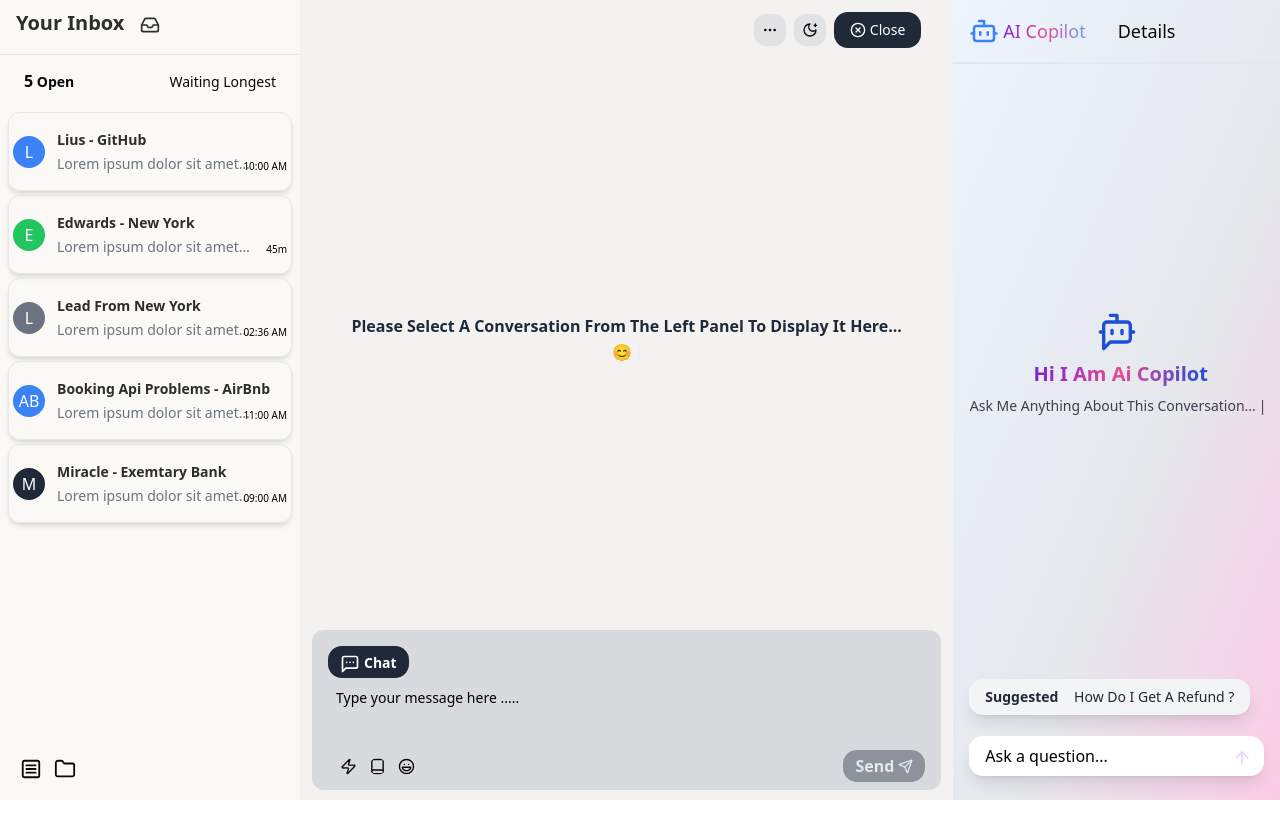
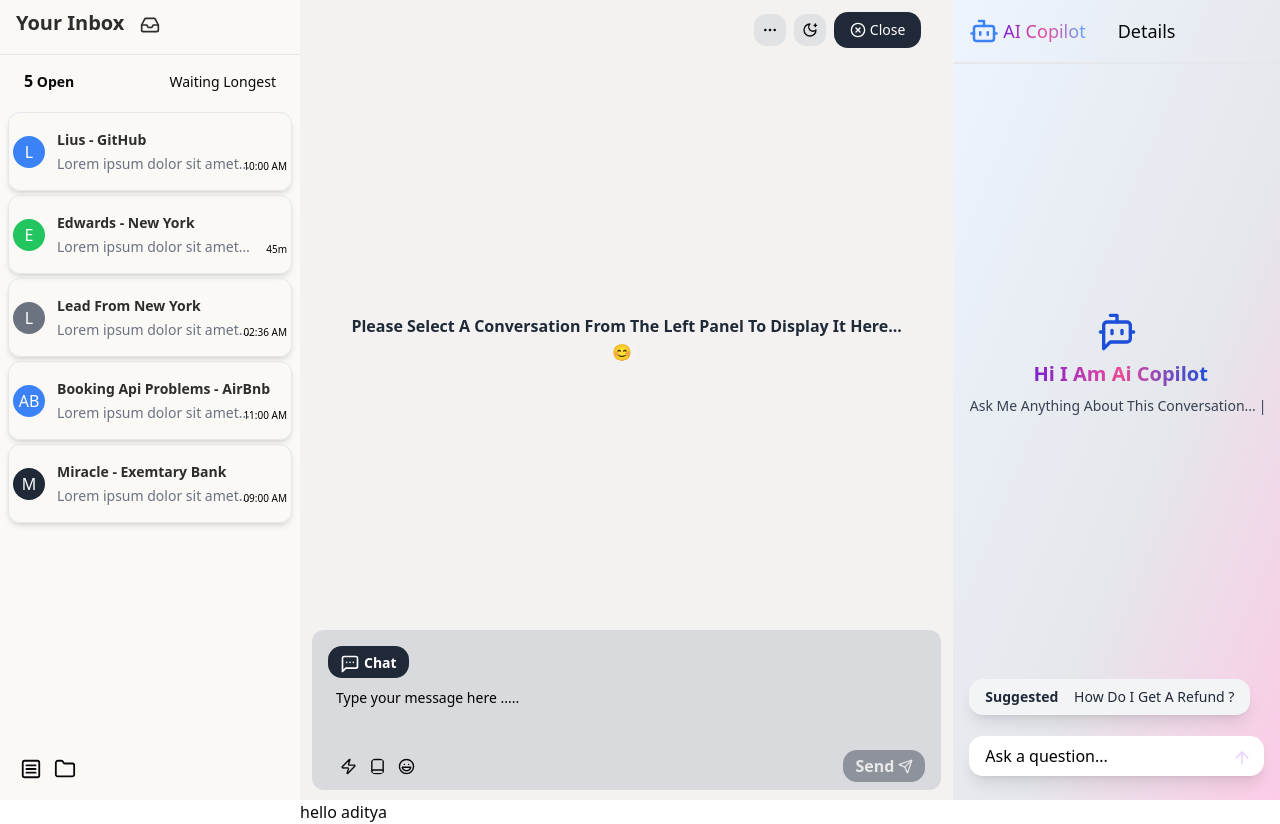
Before and after one commit to Adityasuryavanshi23/CHAT-UI, a React (Vite) app: page / in a window 1280 px wide. Before the commit the page ends 800 px from the top, so only its background shows below. Built offline with nearby package versions, Linux system fonts and the light colour scheme.

Commit message:
Add greeting header to App component

```diff
--- a/src/App.jsx
+++ b/src/App.jsx
@@ -17,7 +17,7 @@ function App() {
         <Sidebar openSidebar={openSidebar} setOpenSidebar={setOpenSidebar} />
         <div className="flex-[2] bg-gray-800/10 h-screen">
           <MessageBox />
-
+         <h1>hello aditya</h1>
         </div>
         <div
           className={`flex-1 ${openCopilot ? "max-sm:block" : "max-sm:hidden"}`}
```
